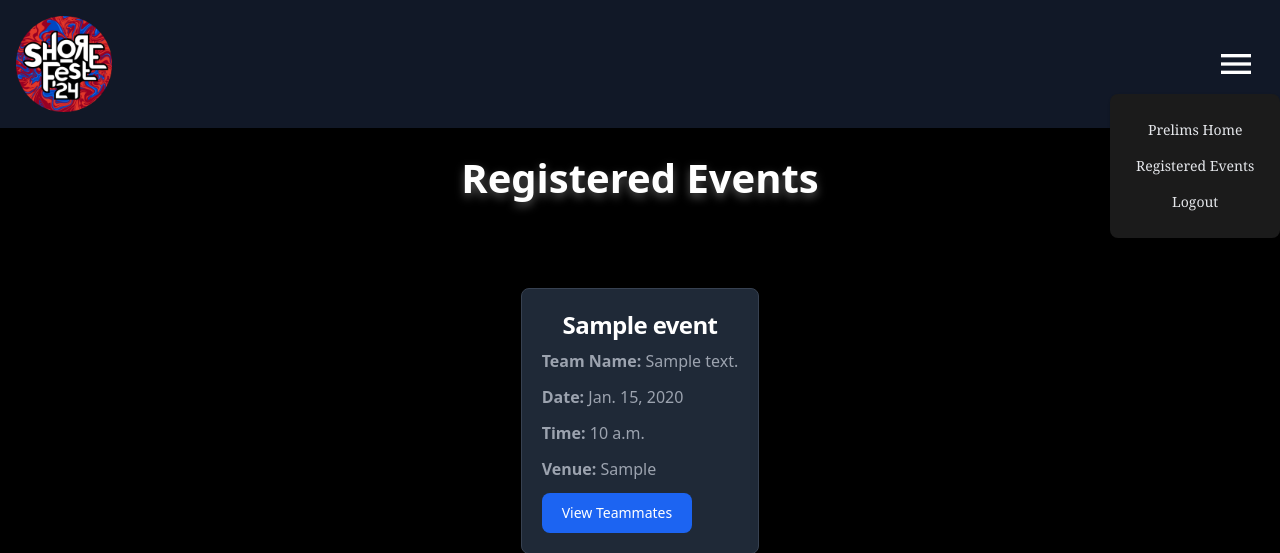
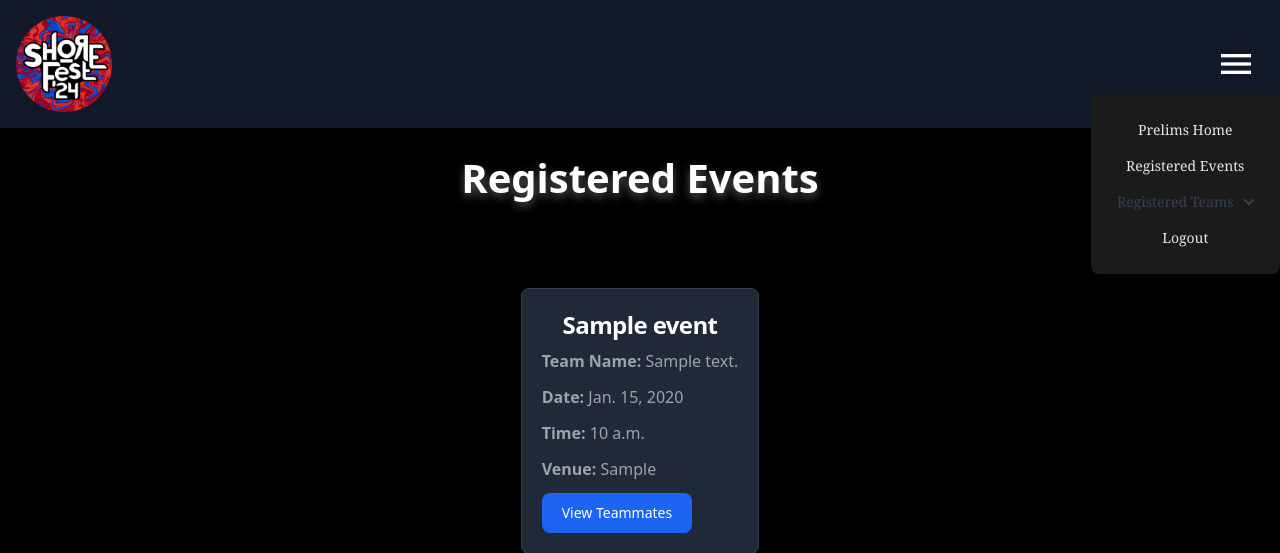
Before and after one commit to Mr-Jerry-Haxor/Shore-Gitam, a Django app: page /prelims/registered_events/ in a window 1280 px wide, after a click on "menu". Shown: the top 553 px of the page. Run offline with Django 4.2, Linux system fonts and the light colour scheme; a user stored in the database is signed in; tables that the repository leaves empty hold one stand-in row (values such as "Sample post"); some libraries are stand-ins or nearby versions.

Commit message:
prelims admin download feature

```diff
--- a/prelims/templates/prelims_base.html
+++ b/prelims/templates/prelims_base.html
@@ -171,6 +171,39 @@
                 >Registered Events</a
               >
             </li>
+            {% if request.user.events_cultural %}
+            <li>
+              <a id="dropdownNavbarLink" data-dropdown-toggle="dropdownNavbar" class="flex items-center justify-between w-full py-2 px-3 block px-4 py-2 text-sm text-gray-700 hover:bg-gray-100 ">Registered Teams <svg class="w-2.5 h-2.5 ms-2.5" aria-hidden="true" xmlns="http://www.w3.org/2000/svg" fill="none" viewBox="0 0 10 6">
+                <path stroke="currentColor" stroke-linecap="round" stroke-linejoin="round" stroke-width="2" d="m1 1 4 4 4-4"/>
+              </svg></a>
+              <!-- Dropdown menu -->
+              <div id="dropdownNavbar" class="z-10 hidden font-normal bg-white divide-y divide-gray-100 rounded-lg shadow w-44 ">
+                  <ul class="py-2 text-sm text-gray-700 dark:text-gray-400" aria-labelledby="dropdownLargeButton">
+                    <li>
+                      <a href="{% url 'prelims_view_teams' event_name='Dance' %}" class="block px-4 py-2 hover:bg-gray-100">Dance</a>
+                    </li>
+                    <li>
+                      <a href="{% url 'prelims_view_teams' event_name='Music' %}" class="block px-4 py-2 hover:bg-gray-100">Music</a>
+                    </li>
+                    <li>
+                      <a href="{% url 'prelims_view_teams' event_name='Glamvoyage' %}" class="block px-4 py-2 hover:bg-gray-100">Glam voyage</a>
+                    </li>
+                    <li>
+                      <a href="{% url 'prelims_view_teams' event_name='Nukkadnatak' %}" class="block px-4 py-2 hover:bg-gray-100">Nukkad Natak</a>
+                    </li>
+                    <li>
+                      <a href="{% url 'prelims_view_teams' event_name='Debate' %}" class="block px-4 py-2 hover:bg-gray-100">Debate</a>
+                    </li>
+                    <li>
+                      <a href="{% url 'prelims_view_teams' event_name='Canvas' %}" class="block px-4 py-2 hover:bg-gray-100">Canvas</a>
+                    </li>
+                    <li>
+                      <a href="{% url 'prelims_view_teams' event_name='Masterchef' %}" class="block px-4 py-2 hover:bg-gray-100">Master Chef</a>
+                    </li>
+                  </ul>
+              </div>
+            </li>
+            {% endif %}
             {% if not request.user.is_authenticated %}
             <li>
               <a
--- a/prelims/templates/prelims_base_admin.html
+++ b/prelims/templates/prelims_base_admin.html
@@ -148,9 +148,9 @@
                     </li>
                   </ul>
               </div>
-              {% endif %}
+
           </li>
-
+          {% endif %}
             {% if not request.user.is_authenticated %}
             <li>
               <a
--- a/prelims/templates/prelims_home.html
+++ b/prelims/templates/prelims_home.html
@@ -173,8 +173,9 @@
                         </li>
                       </ul>
                   </div>
-                  {% endif %}
-              </li>
+                </li>
+                {% endif %}
+
                   {% if not request.user.is_authenticated %}
                   <li>
                     <a
--- a/prelims/templates/prelims_view_teams.html
+++ b/prelims/templates/prelims_view_teams.html
@@ -40,9 +40,11 @@ View Teams
                 <td class="px-6 py-4">
                     <a href="{% url 'prelims_view_team' team.team_hash %}" class="font-medium text-blue-600 hover:underline">View team details</a>
                 </td>
+                {% if team.reference_attatchment %}
                 <td class="px-6 py-4">
                     <a href="https://shore.gitam.edu/home/ubuntuserver/Shore24/media/{{ team.reference_attatchment }}" target="_blank" class="font-medium text-blue-600 hover:underline">Download File</a>
                 </td>
+                {% endif %}
             </tr>
             {% endfor %}
         </tbody>
```
Also changed, not shown: prelims/templates/prelims_view_team.html (+6 -2 lines).
